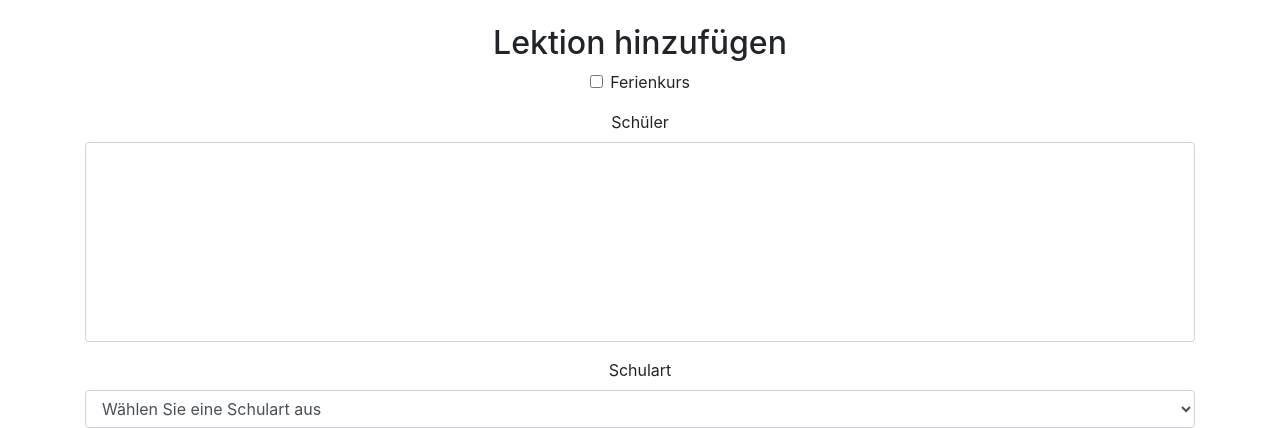
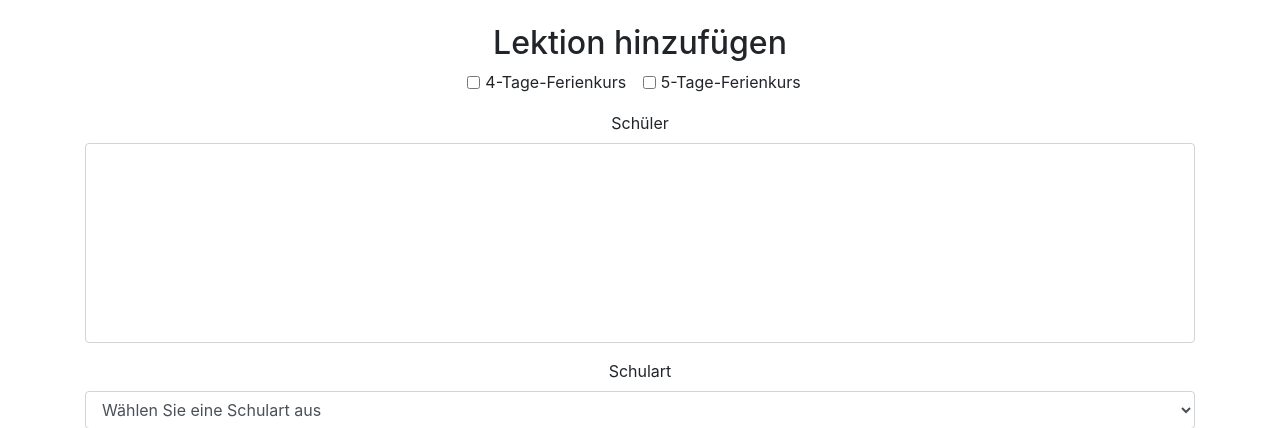
Before and after one commit to LeGgNiTt/asdf, a Flask app: template templates/add_lesson.html in a window 1280 px wide. Shown: the part 56-484 px from the top of the page. Run offline with Flask 3, Linux system fonts and the light colour scheme; the template is opened without the code that fills it, so the values that code supplies are empty; some libraries are stand-ins or nearby versions.

Commit message:
fixed roudings

```diff
--- a/app.py
+++ b/app.py
@@ -1250,6 +1250,7 @@ def add_lesson(lesson_id):
         else:
             adjustment_value = price_adjustment.value
         ferienkurs = request.form.get('ferienkurs') is not None
+        ferienkurs_2 = request.form.get('ferienkurs_2') is not None
 
         student_ids = request.form.getlist('student_ids')
         if ferienkurs == True:
@@ -1266,6 +1267,27 @@ def add_lesson(lesson_id):
                     lesson_type_id = 3
                 )
 
+                for student_id in student_ids:
+                    student = Student.query.get(student_id)
+                    student.enrolled_lessons.append(new_lesson)
+
+                db.session.add(new_lesson)
+            db.session.commit()
+            return redirect(url_for('modify_lessons'))
+
+        if ferienkurs_2 == True:
+            for i in range(0,5):
+                new_lesson = Lesson(
+                    date=date + timedelta(days=i),
+                    start_time=start_time,
+                    end_time=end_time,
+                    tutor_id=tutor_id,
+                    subject_id=subject_id,
+                    price=69,
+                    price_adjustment_id=3,
+                    final_price = 137.5,
+                    lesson_type_id = 3
+                )
                 for student_id in student_ids:
                     student = Student.query.get(student_id)
                     student.enrolled_lessons.append(new_lesson)
--- a/templates/add_lesson.html
+++ b/templates/add_lesson.html
@@ -68,12 +68,18 @@
             <h2>Lektion hinzufügen</h2>
             <form method="post">
 
-                <!-- Ferienkurs Checkbox -->
+                <!-- Ferienkurs Checkboxen -->
                 <div class="form-group">
-                    <div class="form-check">
+                    <div class="form-check form-check-inline">
                         <input class="form-check-input" type="checkbox" id="ferienkurs" name="ferienkurs">
                         <label class="form-check-label" for="ferienkurs">
-                            Ferienkurs
+                            4-Tage-Ferienkurs
+                        </label>
+                    </div>
+                    <div class="form-check form-check-inline">
+                        <input class="form-check-input" type="checkbox" id="ferienkurs_2" name="ferienkurs_2">
+                        <label class="form-check-label" for="ferienkurs_2">
+                            5-Tage-Ferienkurs
                         </label>
                     </div>
                 </div>
@@ -369,6 +375,14 @@
 
                 initialLoad();
             });
+            document.getElementById('ferienkurs').addEventListener('change', function() {
+                document.getElementById('ferienkurs_2').disabled = this.checked;
+                });
+
+            document.getElementById('ferienkurs_2').addEventListener('change', function() {
+                document.getElementById('ferienkurs').disabled = this.checked;
+            });
+
             </script>
         <footer class="footer">
             <p>Software von: Aleksandrs Unterkirhers</p>
--- a/templates/lesson_detail.html
+++ b/templates/lesson_detail.html
@@ -133,7 +133,7 @@
             <div class="form-row">
                 <div class="form-group col-md-6">
                     <label for="price">Preis</label>
-                    <input type="number" step="1" class="form-control" id="price" name="price" value="{{ lesson.price }}" required>
+                    <input type="number" step="0.05" class="form-control" id="price" name="price" value="{{ lesson.price }}" required>
                 </div>
                 <div class="form-group col-md-6">
                     <label for="price_adjustment">Price Adjustment</label>
@@ -146,7 +146,7 @@
             </div>
             <div class="form-group">
                 <label for="final_price">Endpreis</label>
-                <input type="number" step="0.01" class="form-control" id="final_price" name="final_price" value="{{ lesson.final_price }}" required>
+                <input type="number" step="0.05" class="form-control" id="final_price" name="final_price" value="{{ lesson.final_price }}" required>
             </div>
             <a href="{{ url_for('add_lesson', lesson_id=lesson.lesson_id) }}" class="btn btn-success">Neue Lektion mit Vorlage</a>
 
```
